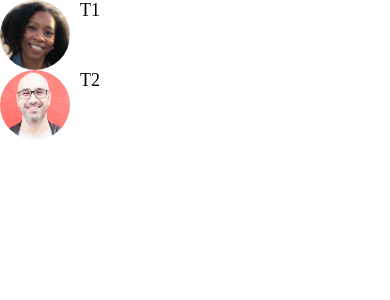
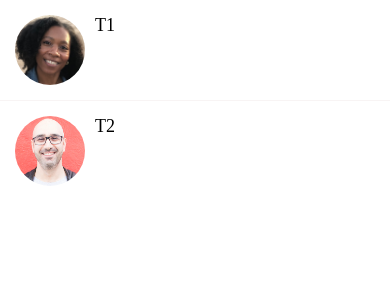
Before and after one commit to tartope/reactNativePracticeDoneWithIt, a React Native app: screen / in a window 390 px wide. Shown: the top 300 px of the page. Built offline with nearby package versions, Linux system fonts and the light colour scheme.

Commit message:
add ListItemSeparator component, add TouchableHighlight to ListItem

```diff
--- a/app/components/ListItem.js
+++ b/app/components/ListItem.js
@@ -1,11 +1,12 @@
 import React from 'react';
-import { View, Image, StyleSheet } from 'react-native';
+import { View, Image, StyleSheet, TouchableHighlight } from 'react-native';
 
 import AppText from './AppText';
 import colors from '../config/colors';
 
-function ListItem({image, title, subTitle}) {
+function ListItem({image, title, subTitle, onPress }) {
     return (
+        <TouchableHighlight underlayColor={colors.light} onPress={onPress}>
             <View style={styles.container}>
                 <Image style={styles.image} source={image} />
                 <View>
@@ -13,12 +14,14 @@ function ListItem({image, title, subTitle}) {
                     <AppText style={styles.subTitle}>{subTitle}</AppText>
                 </View>
             </View>
+        </TouchableHighlight>
     );
 }
 
 const styles = StyleSheet.create({
     container:{
-        flexDirection: 'row'
+        flexDirection: 'row',
+        padding: 15
     },
     image: {
         width: 70,
--- /dev/null
+++ b/app/components/ListItemSeparator.js
@@ -0,0 +1,20 @@
+import React from 'react';
+import { View, StyleSheet } from 'react-native';
+
+import colors from '../config/colors';
+
+function ListItemSeparator() {
+    return (
+        <View style={styles.separator} />
+    );
+}
+
+const styles = StyleSheet.create({
+    separator:{
+        width: '100%',
+        height: 1,
+        backgroundColor: colors.light
+    }
+})
+
+export default ListItemSeparator;
--- a/app/config/colors.js
+++ b/app/config/colors.js
@@ -4,5 +4,6 @@ export default{
     secondary: '#4ECDC4',
     black: '#000',
     white: '#fff',
-    medium: '#6e6969'
+    medium: '#6e6969',
+    light: '#f8f4f4'
 }
--- a/app/screens/MessagesScreen.js
+++ b/app/screens/MessagesScreen.js
@@ -1,10 +1,11 @@
 import React from 'react';
-import { FlatList, SafeAreaView, StyleSheet, Platform, StatusBar } from 'react-native';
+import { FlatList, SafeAreaView, StyleSheet, Platform, StatusBar, View } from 'react-native';
 //Gives information about the current platform.
 import Constants from 'expo-constants';
 
 import Screen from '../components/Screen';
 import ListItem from '../components/ListItem';
+import ListItemSeparator from '../components/ListItemSeparator';
 
 const messages = [
     {
@@ -27,7 +28,17 @@ function MessagesScreen(props) {
             <FlatList
             data={messages}
             keyExtractor={message => message.id.toString()}
-            renderItem={({ item })=> <ListItem title={item.title} description={item.description} image={item.image}/>} />
+            renderItem={({ item })=> (
+                <ListItem
+                title={item.title}
+                description={item.description}
+                image={item.image}
+                onPress={()=> console.log('message selected', item)}
+                />
+            )}
+            ItemSeparatorComponent={ListItemSeparator}
+            />
+
         </Screen>
     );
 }
```
Lines whose indentation alone changed are shown as unchanged.
